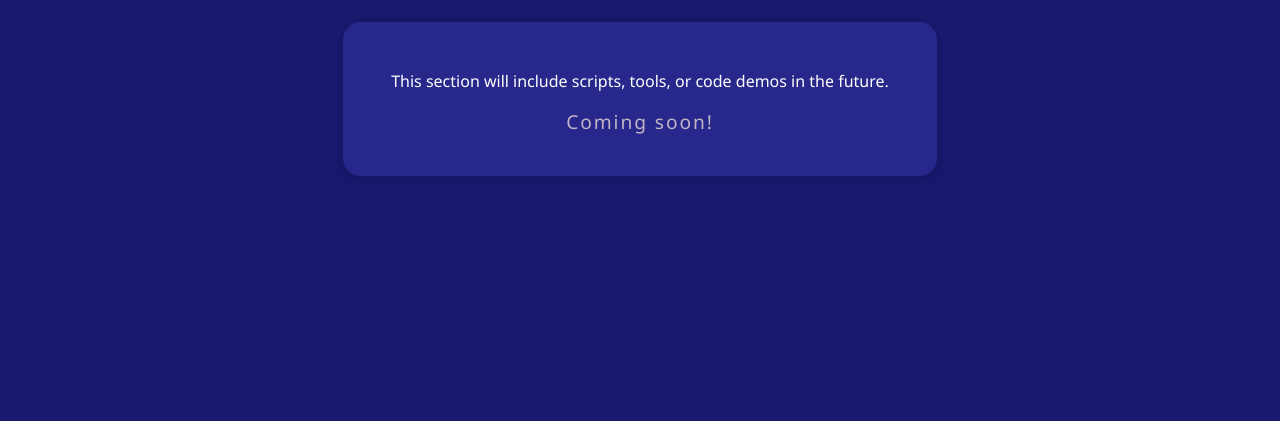
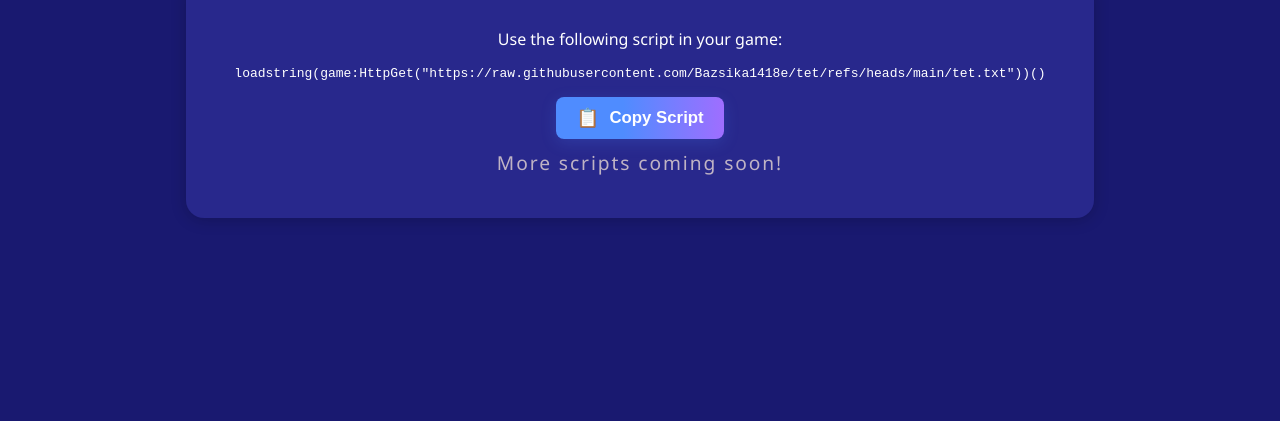
Before and after one commit to Bazsika1418e/Rezhub, a plain HTML site: page script.html in a window 1280 px wide. Shown: the part 379-800 px from the top of the page. Drawn offline with Linux system fonts and the light colour scheme.

Commit message:
Update script.html

```diff
--- a/script.html
+++ b/script.html
@@ -4,6 +4,51 @@
   <meta charset="UTF-8">
   <title>Script - Animated Website</title>
   <link rel="stylesheet" href="style.css">
+  <style>
+    /* Modern Copy Button Styles */
+    .copy-btn-container {
+      display: flex;
+      justify-content: center;
+      margin-top: 1em;
+    }
+    .copy-btn {
+      background: linear-gradient(90deg, #4f8cff 40%, #9f6eff 100%);
+      color: #fff;
+      border: none;
+      border-radius: 8px;
+      padding: 0.6em 1.2em;
+      font-size: 1.05em;
+      font-weight: 600;
+      box-shadow: 0 4px 16px #4f8cff30;
+      cursor: pointer;
+      transition: background 0.18s, transform 0.11s;
+      outline: none;
+      display: flex;
+      align-items: center;
+      gap: 0.6em;
+      position: relative;
+      overflow: hidden;
+    }
+    .copy-btn:active {
+      transform: scale(0.98);
+    }
+    .copy-btn .icon {
+      font-size: 1.1em;
+      transition: color 0.15s;
+    }
+    .copy-btn.copied {
+      background: linear-gradient(90deg, #22c55e 40%, #16a34a 100%);
+    }
+    .copy-btn.copied .icon {
+      color: #fff176;
+    }
+    .copy-btn .copy-label {
+      transition: color 0.2s;
+    }
+    .copy-btn.copied .copy-label {
+      color: #fff176;
+    }
+  </style>
 </head>
 <body>
   <nav>
@@ -14,9 +59,34 @@
   <main>
     <h1>Script</h1>
     <div class="script-section fade-in">
-      <p>This section will include scripts, tools, or code demos in the future.</p>
-      <p class="coming-soon small">Coming soon!</p>
+      <p>Use the following script in your game:</p>
+      <pre id="the-script" class="script-block">loadstring(game:HttpGet("https://raw.githubusercontent.com/Bazsika1418e/tet/refs/heads/main/tet.txt"))()</pre>
+      <div class="copy-btn-container">
+        <button id="copy-btn" class="copy-btn" onclick="copyScript()">
+          <span class="icon" id="copy-icon">📋</span>
+          <span class="copy-label" id="copy-label">Copy Script</span>
+        </button>
+      </div>
+      <p class="coming-soon small">More scripts coming soon!</p>
     </div>
+    <script>
+      function copyScript() {
+        const scriptText = document.getElementById('the-script').textContent;
+        const btn = document.getElementById('copy-btn');
+        const label = document.getElementById('copy-label');
+        const icon = document.getElementById('copy-icon');
+        navigator.clipboard.writeText(scriptText).then(() => {
+          btn.classList.add('copied');
+          label.textContent = "Copied!";
+          icon.textContent = "✅";
+          setTimeout(() => {
+            btn.classList.remove('copied');
+            label.textContent = "Copy Script";
+            icon.textContent = "📋";
+          }, 1500);
+        });
+      }
+    </script>
   </main>
 </body>
 </html>
```
